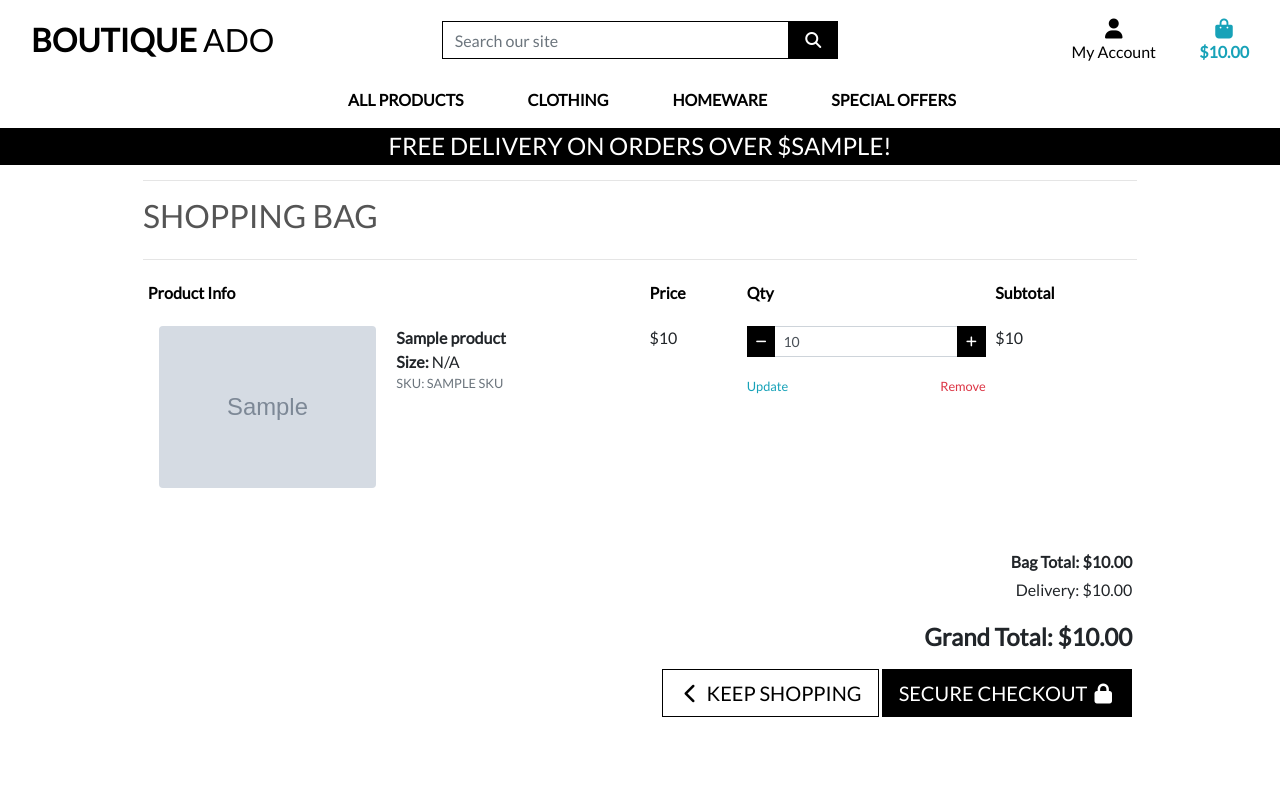
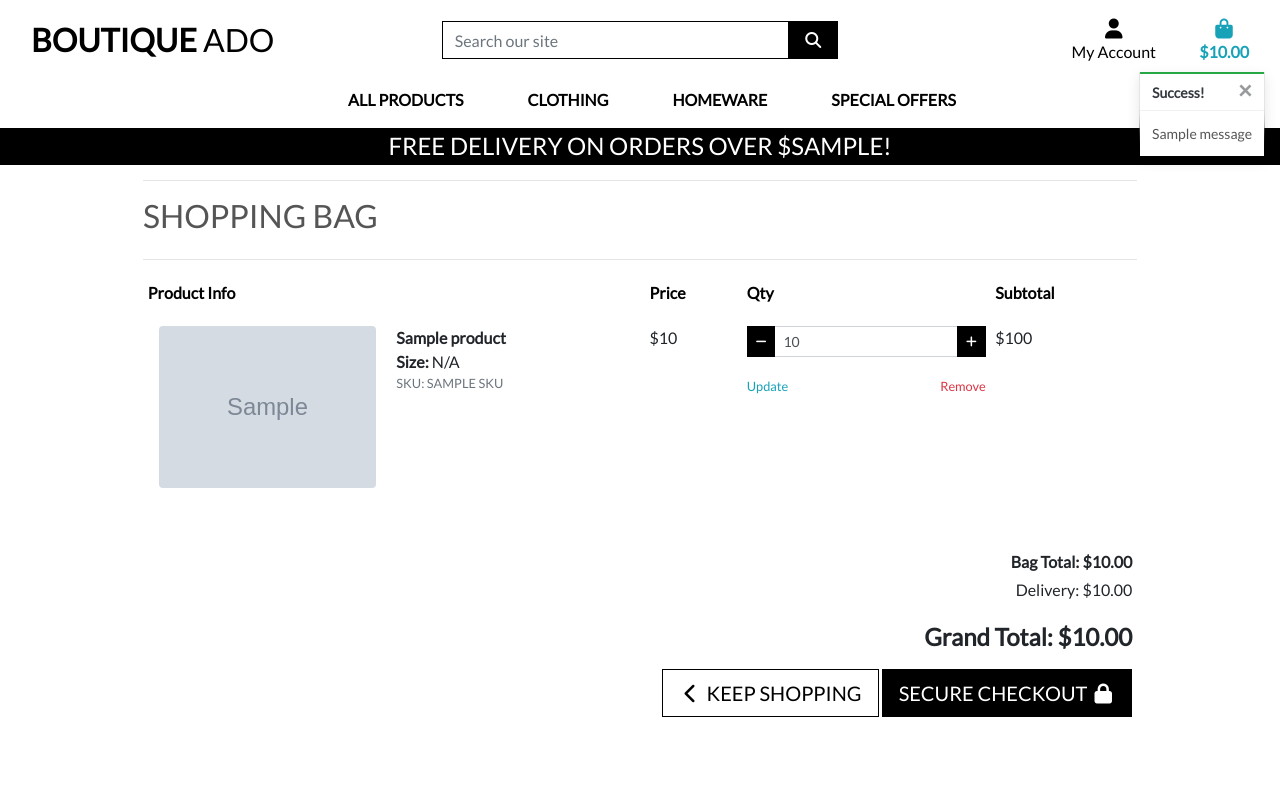
Before and after one commit to wendybovill/boutique_ado, a Django app: template bag/templates/bag/bag.html in a window 1280 px wide. Run offline with Django 3.2, Linux system fonts and the light colour scheme; the template is opened without the code that fills it: most values are stand-ins (such as "Sample title", 1, 10 or a date in 2020); grey boxes marked "Sample" are stand-in pictures; one stand-in notice (Sample message) is shown; some libraries are stand-ins or nearby versions.

Commit message:
added modifying and removing to bag, and added toasts

```diff
--- a/bag/templates/bag/bag.html
+++ b/bag/templates/bag/bag.html
@@ -1,5 +1,6 @@
 {% extends "base.html" %}
 {% load static %}
+{% load bag_tools %}
 
 {% block page_header %}
     <div class="container header-container">
@@ -49,7 +50,7 @@
                                         <p class="my-0">${{ item.product.price }}</p>
                                     </td>
                                     <td class="py-3 w-25">
-                                        <form class="form update-form" method="POST" action="">
+                                        <form class="form update-form" method="POST" action="{% url 'adjust_bag' item.item_id %}">
                                             {% csrf_token %}
                                             <div class="form-group">
                                                 <div class="input-group">
@@ -80,10 +81,10 @@
                                             </div>
                                         </form>
                                         <a class="update-link text-info"><small>Update</small></a>
-                                        <a class="remove-item text-danger float-right" id="remove_{{ item.item_id }}" data-size="{{ item.size }}"><small>Remove</small></a>
+                                        <a class="remove-item text-danger float-right" id="remove_{{ item.item_id }}" data-product_size="{{ item.size }}"><small>Remove</small></a>
                                     </td>
                                     <td class="py-3">
-                                        <p class="my-0">${{ item.product.price }}</p>
+                                        <p class="my-0">${{ item.product.price | calc_subtotal:item.quantity }}</p>
                                     </td>
                                 </tr>
                             {% endfor %}
@@ -146,9 +147,9 @@
     $('.remove-item').click(function(e) {
         var csrfToken = "{{ csrf_token }}";
         var itemId = $(this).attr('id').split('remove_')[1];
-        var size = $(this).data('size');
-        var url = `/bag/remove/${itemId}`;
-        var data = {'csrfmiddlewaretoken': csrfToken, 'size': size};
+        var size = $(this).data('product_size');
+        var url = `/bag/remove/${itemId}/`;
+        var data = {'csrfmiddlewaretoken': csrfToken, 'product_size': size};
 
         $.post(url, data)
          .done(function() {
--- /dev/null
+++ b/bag/templatetags/bag_tools.py
@@ -0,0 +1,8 @@
+from django import template
+
+
+register = template.Library()
+
+@register.filter(name='calc_subtotal')
+def calc_subtotal(price, quantity):
+    return price * quantity
--- a/bag/urls.py
+++ b/bag/urls.py
@@ -4,4 +4,6 @@ from . import views
 urlpatterns = [
     path('', views.view_bag, name='view_bag'),
     path('add/<item_id>/', views.add_to_bag, name='add_to_bag'),
+    path('adjust/<item_id>/', views.adjust_bag, name='adjust_bag'),
+    path('remove/<item_id>/', views.remove_from_bag, name='remove_from_bag'),
 ]
--- a/boutique_ado/settings.py
+++ b/boutique_ado/settings.py
@@ -88,6 +88,8 @@ AUTHENTICATION_BACKENDS = (
 
 SITE_ID = 1
 
+MESSAGE_STORAGE = 'django.contrib.messages.storge.session.SessionStorage'
+
 EMAIL_BACKEND = 'django.core.mail.backends.console.EmailBackend'
 
 ACCOUNT_AUTHENTICATION_METHOD = 'username_email'
--- a/static/css/base.css
+++ b/static/css/base.css
@@ -102,6 +102,23 @@ a.category-badge > span.badge:hover {
     cursor: pointer;
 }
 
+/* ------------------------------- bootstrap toasts */
+
+.message-container {
+    position: fixed;
+    top: 72px;
+    right: 15px;
+    z-index: 99999999999;
+}
+
+.custom-toast {
+    overflow: visible;
+}
+
+.toast-capper {
+    height: 2px;
+}
+
 /* -------------------------------- Media Queries */
 
 /* Slightly larger container on xl screens */
--- a/templates/base.html
+++ b/templates/base.html
@@ -24,7 +24,7 @@
 
     {% block corejs %}
         <script src="https://kit.fontawesome.com/e9c73d7092.js" crossorigin="anonymous"></script>
-        <script src="https://code.jquery.com/jquery-3.4.1.slim.min.js" integrity="sha384-J6qa4849blE2+poT4WnyKhv5vZF5SrPo0iEjwBvKU7imGFAV0wwj1yYfoRSJoZ+n" crossorigin="anonymous"></script>
+        <script src="https://code.jquery.com/jquery-3.4.1.min.js" integrity="sha256-CSXorXvZcTkaix6Yvo6HppcZGetbYMGWSFlBw8HfCJo=" crossorigin="anonymous"></script>
         <script src="https://cdn.jsdelivr.net/npm/popper.js@1.16.0/dist/umd/popper.min.js" integrity="sha384-Q6E9RHvbIyZFJoft+2mJbHaEWldlvI9IOYy5n3zV9zzTtmI3UksdQRVvoxMfooAo" crossorigin="anonymous"></script>
         <script src="https://stackpath.bootstrapcdn.com/bootstrap/4.4.1/js/bootstrap.min.js" integrity="sha384-wfSDF2E50Y2D1uUdj0O3uMBJnjuUD4Ih7YwaYd1iqfktj0Uod8GCExl3Og8ifwB6" crossorigin="anonymous"></script>
     {% endblock %}
@@ -112,7 +112,21 @@
     </header>
 
     {% if messages %}
-        <div class="message-container"></div>
+        <div class="message-container">
+            {% for message in messages %}
+                {% with message.level as level %}
+                    {% if level == 40 %}
+                        {% include 'includes/toasts/toast_error.html' %}
+                    {% elif level == 30 %}
+                        {% include 'includes/toasts/toast_warning.html' %}
+                    {% elif level == 25 %}
+                        {% include 'includes/toasts/toast_success.html' %}
+                    {% else %}
+                        {% include 'includes/toasts/toast_info.html' %}
+                    {% endif %}
+                {% endwith %}
+            {% endfor %}
+        </div>
     {% endif %}
 
     {% block page_header %}
@@ -122,6 +136,9 @@
     {% endblock %}
 
     {% block postloadjs %}
+    <script type="text/javascript">
+        $('.toast').toast('show');
+    </script>
     {% endblock %}
 
 
--- /dev/null
+++ b/templates/includes/toasts/toast_success.html
@@ -0,0 +1,13 @@
+<div class="toast custom-toast rounded-0 border-top-0" data-autohide="false">
+    <div class="arrow-up arrow-success"></div>
+    <div class="w-100 toast-capper bg-success"></div>
+    <div class="toast-header bg-white text-dark">
+        <strong class="mr-auto">Success!</strong>
+        <button type="button" class="ml-2 mb-1 close text-dark" data-dismiss="toast" aria-label="Close">
+            <span aria-hidden="true">&times;</span>
+        </button>
+    </div>
+    <div class="toast-body bg-white">
+        {{ message }}
+    </div>
+</div>
```
Also changed, not shown: bag/views.py (+55 -1 lines), templates/includes/toasts/toast_error.html (added, +13 -0 lines), templates/includes/toasts/toast_info.html (added, +13 -0 lines), templates/includes/toasts/toast_warning.html (added, +13 -0 lines), bag/templatetags/__init__.py (added).
